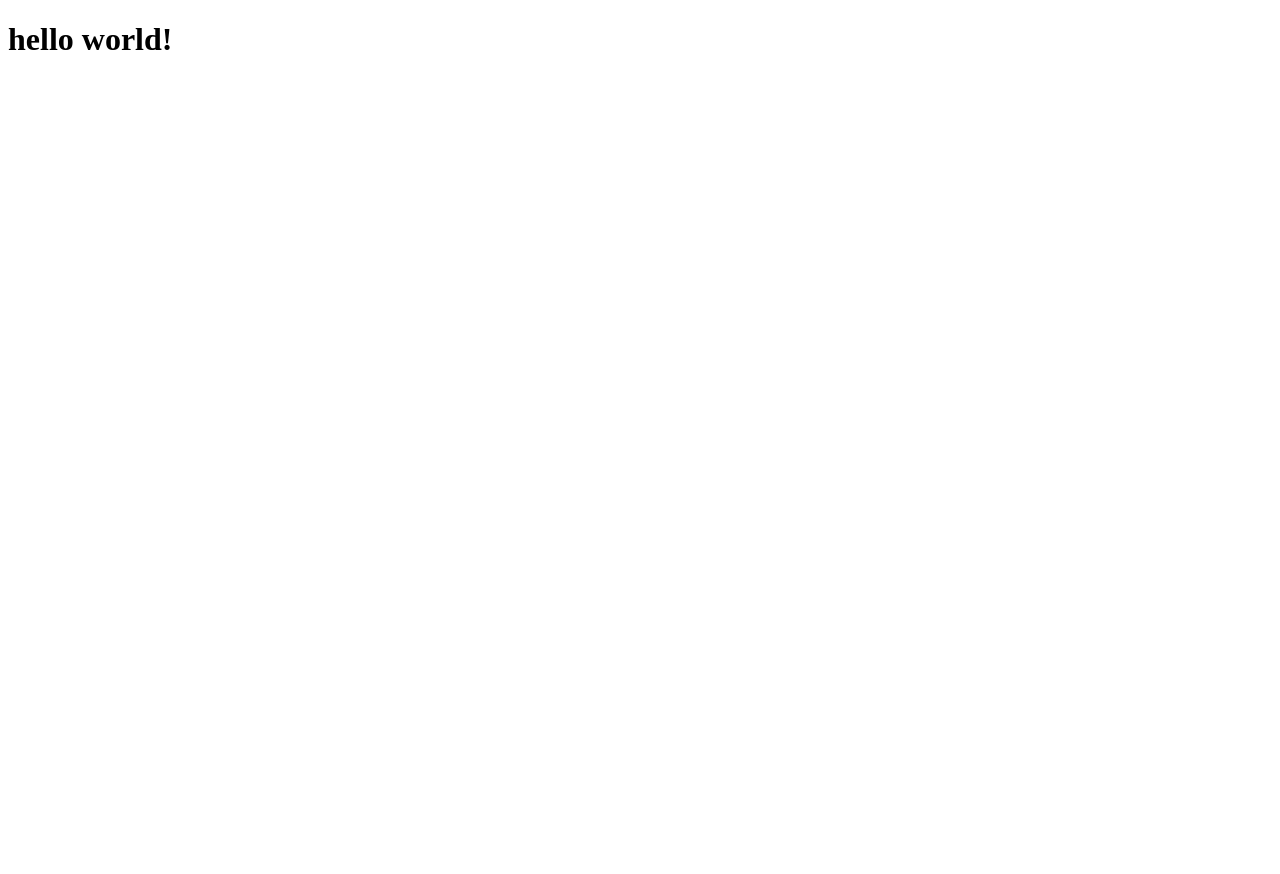
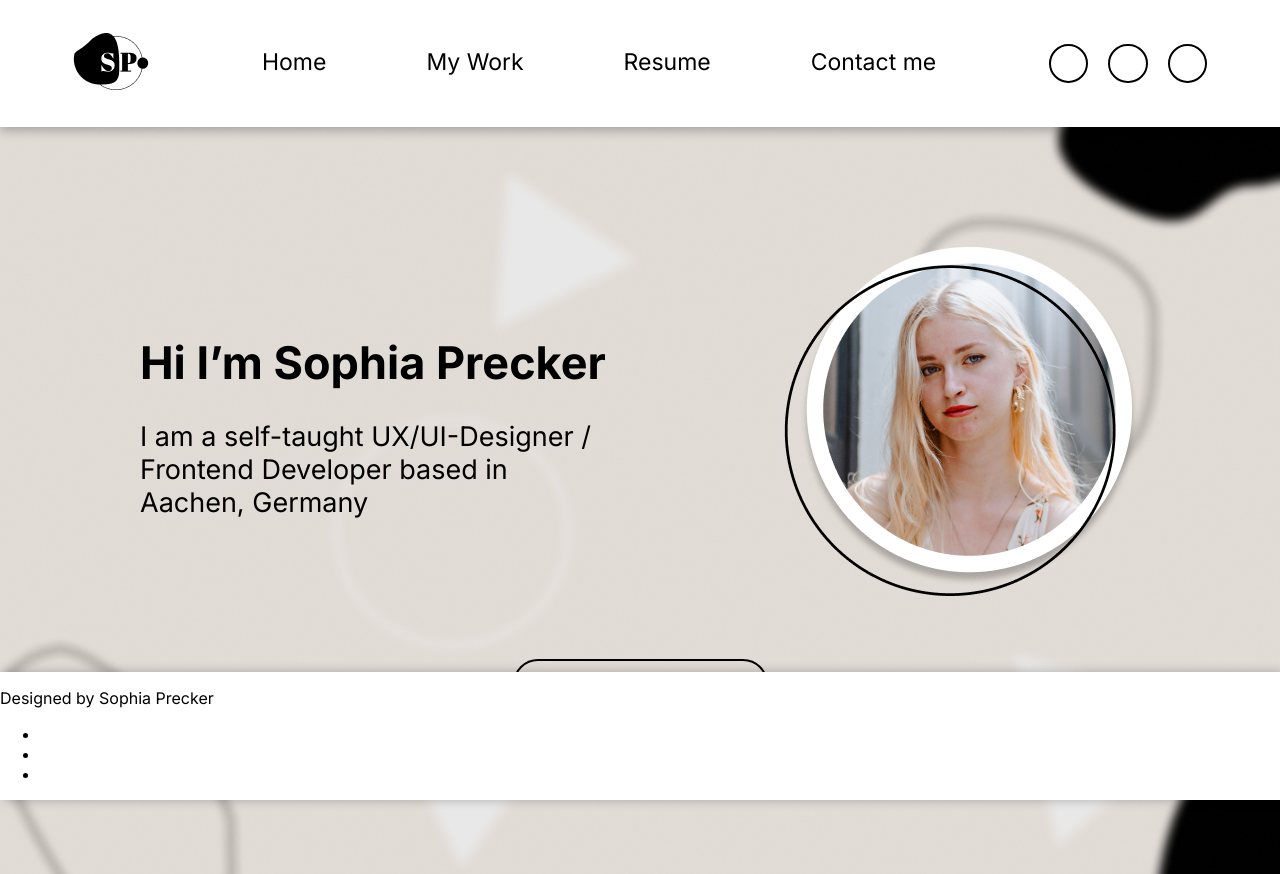
Before and after one commit to Cozy-Habit/Cozy_habit.github.io, a website: page public/index.html in a window 1280 px wide. Before the commit the page ends 800 px from the top, so only its background shows below. Drawn offline with nearby package versions, Linux system fonts and the light colour scheme; files that its build step writes are made by us from their sources.

Commit message:
First Ideation

```diff
--- a/package.json
+++ b/package.json
@@ -5,7 +5,7 @@
     "main": "index.js",
     "scripts": {
         "test": "echo \"Error: no test specified\" && exit 1",
-        "sass-watch": "node-sass  --watch public/scss/style.scss public/css/style.css"
+        "sass-watch": "node-sass --no-source-map --watch public/style.scss public/style.css"
     },
     "repository": {
         "type": "git",
--- a/public/index.html
+++ b/public/index.html
@@ -5,12 +5,70 @@
     <meta charset="UTF-8">
     <meta http-equiv="X-UA-Compatible" content="IE=edge">
     <meta name="viewport" content="width=device-width, initial-scale=1.0">
-    <link alt="stylesheet" href="style.css">
+    <link href="/public/style.css" rel="stylesheet">
+    <link rel="preconnect" href="https://fonts.googleapis.com">
+    <link rel="preconnect" href="https://fonts.gstatic.com" crossorigin>
+    <link href="https://fonts.googleapis.com/css2?family=Inter:wght@100;200;300;400;500;600;700;800;900&display=swap" rel="stylesheet">
     <title>Document</title>
 </head>
 
 <body>
-    <h1>hello world!</h1>
+    <header>
+        <div class="logo-container">
+            <div class="logo">
+                <img src="/public/assets/logo.png" alt="logo">
+            </div>
+        </div>
+        <menu>
+            <ul>
+                <li class="btn-one"><a>Home</a></li>
+                <li class="btn-one"><a>My Work</a></li>
+                <li class="btn-one"><a>Resume</a></li>
+                <li class="btn-one"><a>Contact me</a></li>
+            </ul>
+        </menu>
+        <social>
+            <ul>
+                <li class="social"></li>
+                <li class="social"></li>
+                <li class="social"></li>
+            </ul>
+        </social>
+    </header>
+    <content-container>
+        <content>
+            <hero-container>
+                <text-img>
+                    <hero-text>
+                        <h1>
+                            Hi I’m Sophia Precker
+                        </h1>
+                        <h2>
+                            I am a self-taught UX/UI-Designer / Frontend Developer based in Aachen, Germany
+                        </h2>
+                    </hero-text>
+                    <hero-image>
+                        <img src="/public/assets/hero-img.png" alt="hero image">
+                    </hero-image>
+                </text-img>
+                <div class="button-icon">
+                    <button>Check out my work</button>
+                    <img src="/public/assets/icon_arrow.png" alt="arrow icon">
+                </div>
+            </hero-container>
+        </content>
+    </content-container>
+    <footer>
+        <p>Designed by Sophia Precker</p>
+        <social>
+            <ul>
+                <li class="social"></li>
+                <li class="social"></li>
+                <li class="social"></li>
+            </ul>
+        </social>
+    </footer>
+
 </body>
 
 </html>
--- a/public/scss/style.scss
+++ /dev/null
@@ -1,3 +0,0 @@
-body {
-    background-color: blue;
-}
--- /dev/null
+++ b/public/style.scss
@@ -0,0 +1,196 @@
+body {
+    margin: 0;
+    padding: 0;
+    font-family: 'inter';
+    background-image: url(/public/assets/Background.png);
+    background-repeat: repeat-y;
+    background-size: cover;
+    display: flex;
+    flex-direction: column;
+    justify-content: space-between;
+}
+
+button {
+    font-weight: 400;
+    font-size: 22.7378px;
+    width: 255px;
+    height: 50px;
+    border: 2px solid #000000;
+    border-radius: 93px;
+    background-color: transparent;
+}
+
+button:hover {
+    background-color: white;
+    color: black;
+    border: none;
+}
+
+//ANIMATION BUTTON ONE
+.btn-one {
+    color: black;
+    transition: all 0.3s;
+    position: relative;
+}
+
+.btn-one a {
+    transition: all 0.3s;
+}
+
+.btn-one::before {
+    content: '';
+    position: absolute;
+    bottom: 0;
+    left: 0;
+    width: 100%;
+    height: 100%;
+    z-index: 1;
+    opacity: 0;
+    transition: all 0.5s;
+    border-top-width: 2px;
+    border-bottom-width: 2px;
+    border-top-style: solid;
+    border-bottom-style: solid;
+    border-top-color: black;
+    border-bottom-color: black;
+    transform: scale(0.1, 1);
+}
+
+.btn-one:hover a {
+    letter-spacing: 2px;
+}
+
+.btn-one:hover::before {
+    opacity: 1;
+    transform: scale(1, 1);
+}
+
+.btn-one::after {
+    content: '';
+    position: absolute;
+    bottom: 0;
+    left: 0;
+    width: 100%;
+    height: 100%;
+    z-index: 1;
+    transition: all 0.3s;
+}
+
+.btn-one:hover::after {
+    opacity: 0;
+    transform: scale(0.1, 1);
+}
+
+header {
+    position: sticky;
+    top: 0;
+    display: grid;
+    grid-template-columns: auto 900px auto;
+    flex-direction: row;
+    align-items: center;
+    background-color: white;
+    box-shadow: 0px 4px 10px rgba(0, 0, 0, 0.25);
+    .logo-container {
+        justify-self: flex-end;
+        grid-column: 1;
+    }
+    menu {
+        grid-column: 2;
+        justify-self: center;
+        font-size: 23px;
+        padding-left: 0;
+        ul {
+            display: flex;
+            justify-content: space-around;
+            padding-left: 0;
+            list-style: none;
+            li {
+                margin: 0 30px;
+                padding: 2px 20px 5px 20px;
+            }
+            li:visited {
+                border: 2px solid black;
+                border-radius: 84px;
+            }
+        }
+    }
+    social {
+        grid-column: 3;
+        ul {
+            display: inline-flex;
+            gap: 20px;
+            list-style-type: none;
+            padding: 0;
+            .social {
+                width: 35.29px;
+                height: 35.29px;
+                border: 2px solid black;
+                border-radius: 100px;
+            }
+        }
+    }
+}
+
+content-container {
+    display: grid;
+    grid-template-columns: auto 1000px auto;
+    content {
+        display: flex;
+        flex-direction: column;
+        grid-column: 2;
+        margin: 120px 0;
+        hero-container {
+            display: flex;
+            flex-direction: column;
+            gap: 59px;
+            text-img {
+                display: flex;
+                flex-direction: row;
+                justify-content: space-between;
+                align-items: center;
+                hero-text {
+                    h1 {
+                        font-size: 45px;
+                    }
+                    h2 {
+                        font-weight: 400;
+                        font-size: 27px;
+                        line-height: 33px;
+                        width: 458px;
+                    }
+                }
+            }
+            .button-icon {
+                display: flex;
+                flex-direction: column;
+                justify-content: center;
+                align-items: center;
+                gap: 29px;
+                img {
+                    width: 30px;
+                }
+            }
+        }
+    }
+}
+
+.social-container {
+    display: flex;
+    .social {
+        clip-path: circle;
+        width: 40px;
+        height: 40px;
+        border: 2px solid black;
+        border-radius: 100px;
+        margin: 0 10px 0;
+    }
+}
+
+footer {
+    position: fixed;
+    left: 0;
+    right: 0;
+    bottom: 0;
+    background-color: white;
+    box-shadow: 4px 0px 10px rgba(0, 0, 0, 0.25);
+}
```
Also changed, not shown: public/assets/Background.png (added), public/assets/hero-img.png (added), public/assets/icon_arrow.png (added), public/assets/logo.png (added), public/css/style.css (deleted), public/style.css (added).
